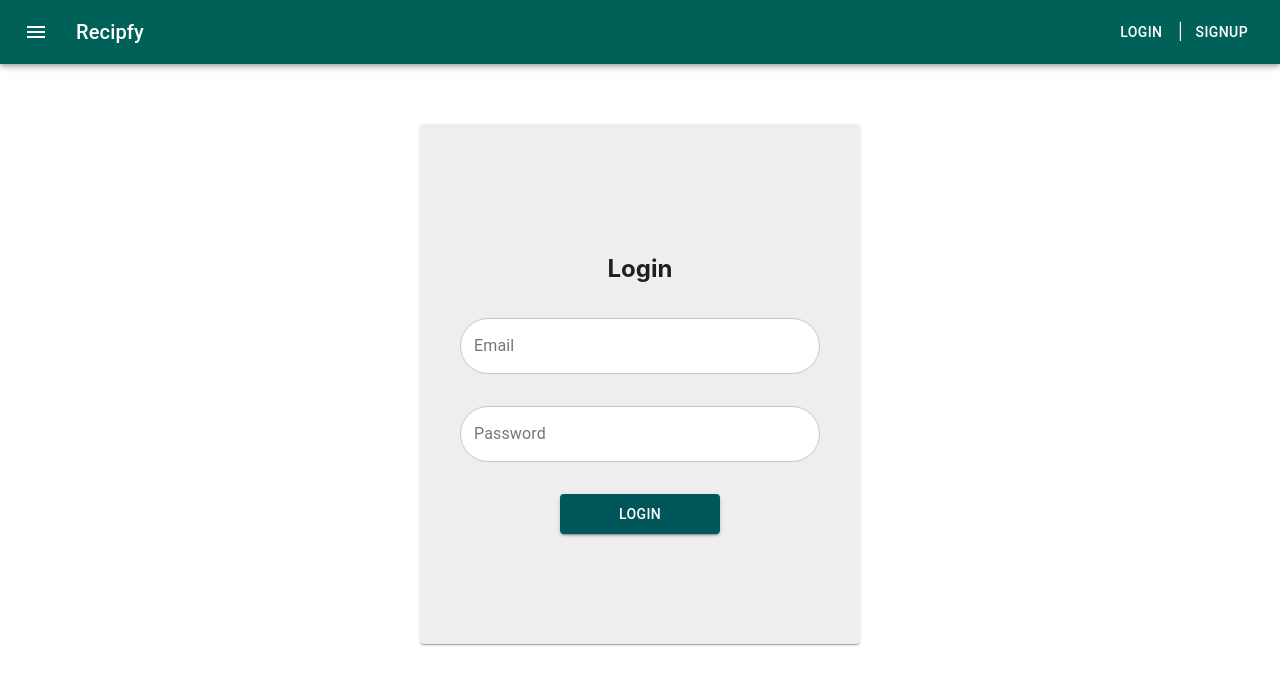
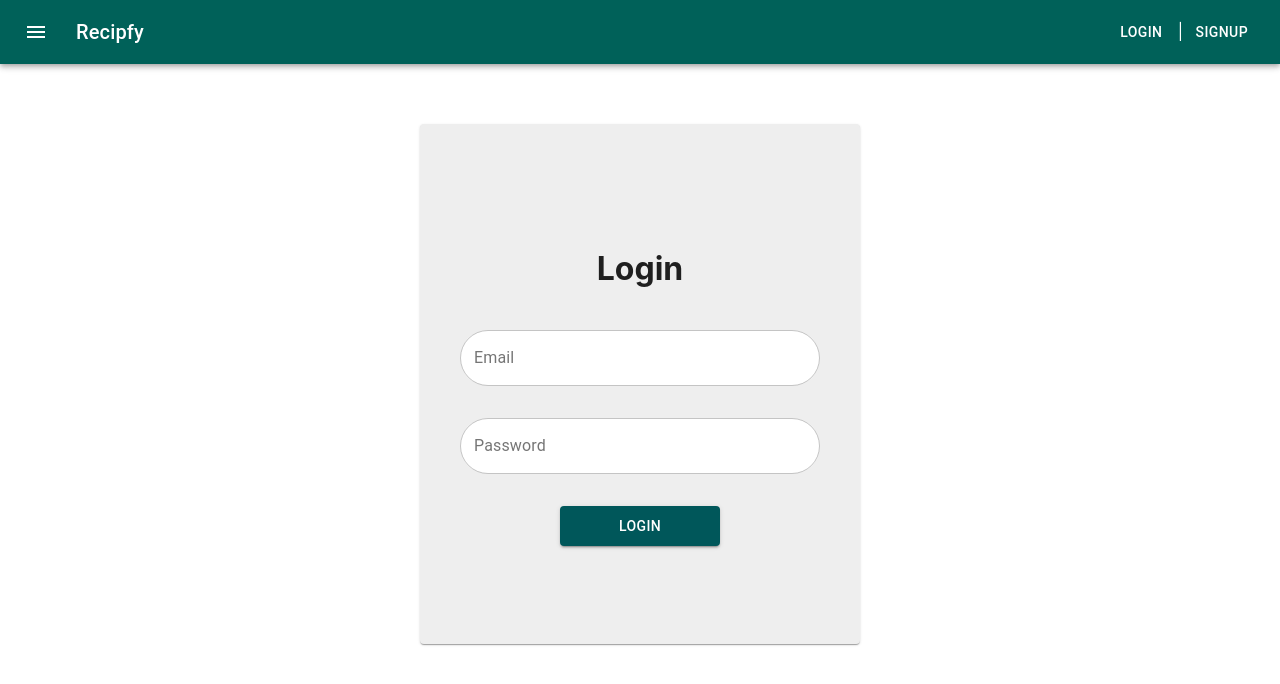
Before and after one commit to davidvmDev/Recipfy, a React (Create React App) app: page / in a window 1280 px wide. Shown: the top 684 px of the page. Built offline with nearby package versions, Linux system fonts and the light colour scheme.

Commit message:
Login View without functionality

```diff
--- a/src/views/Login.js
+++ b/src/views/Login.js
@@ -7,6 +7,9 @@ const useStyles = makeStyles((theme) => ({
     height: "60vh",
     display: "flex",
     justifyContent: "center",
+  },
+  login__title: {
+      fontSize: "2rem"
   },
   login__card: {
     padding: "20px",
@@ -49,7 +52,7 @@ const Login = () => {
   const classes = useStyles();
   return (
     <Card className={classes.login__card} boxShadow={0}>
-      <h2>Login</h2>
+      <h2 className={classes.login__title}>Login</h2>
       <form autoComplete="off" className={classes.login__form}>
         <TextField
           className={classes.form__input}
```
